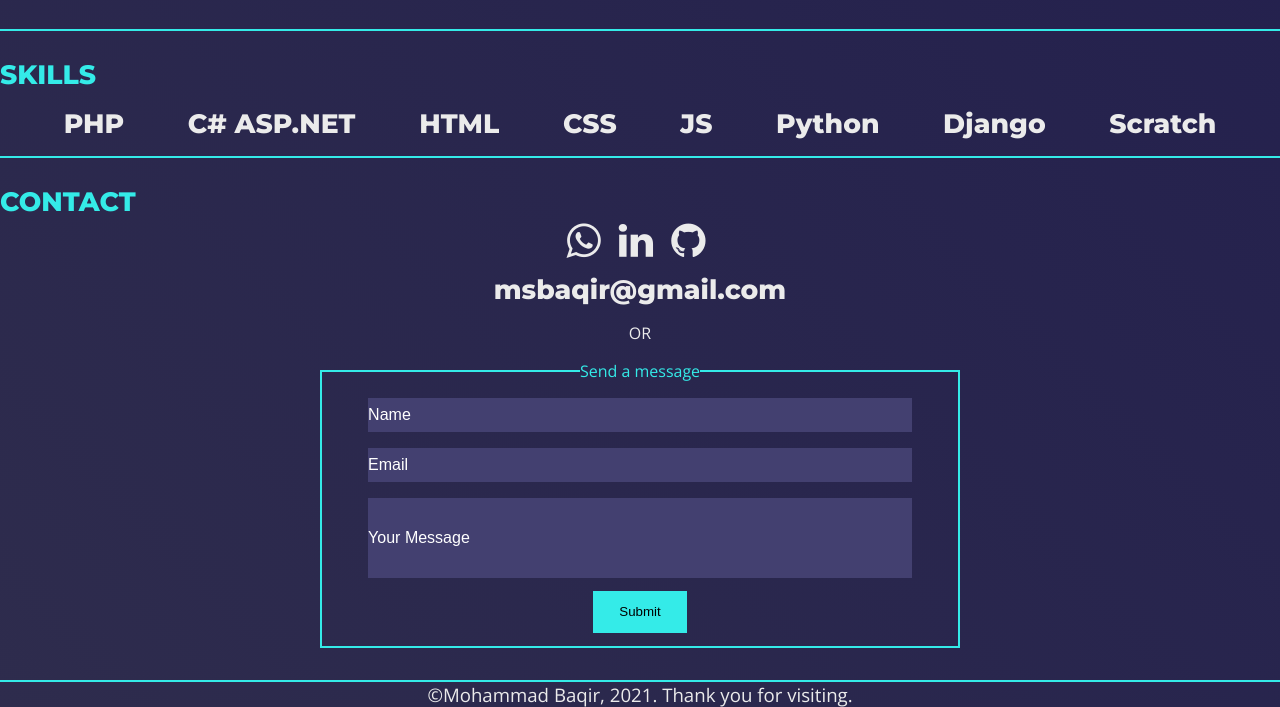
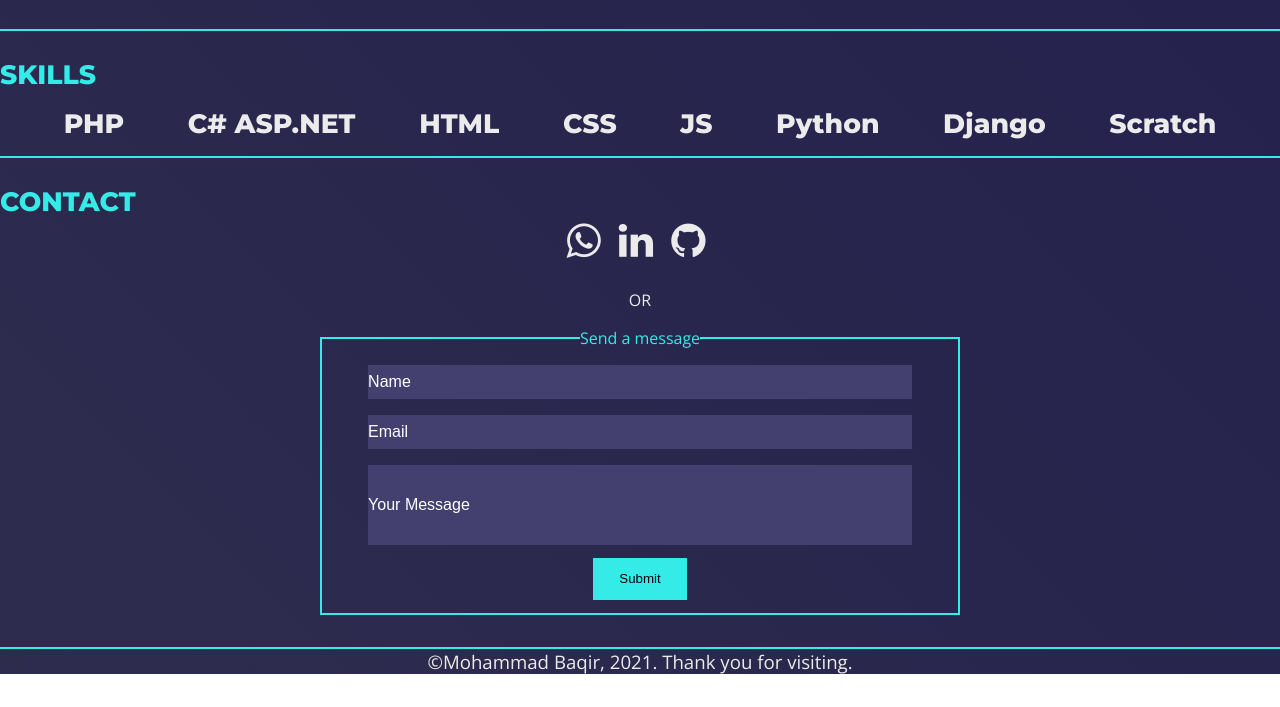
Before and after one commit to m-baqir/MyPortfolio, a plain HTML site: page index.html in a window 1280 px wide. Shown: the part 1115-1822 px from the top of the page. After the commit the page ends 1789 px from the top, so only its background shows below. Drawn offline with nearby package versions, Linux system fonts and the light colour scheme.

Commit message:
Update index.html
comment out email

```diff
--- a/index.html
+++ b/index.html
@@ -186,7 +186,7 @@
       <a class="fa fa-github" href="https://github.com/m-baqir"></a>
     </div>
     <div class="contactcontainer">
-      <span class="hoverblue">msbaqir@gmail.com</span>
+      <!--<span class="hoverblue">msbaqir@gmail.com</span>-->
       <span class="or">OR</span>
       <!--*continue work here-->
       <form action="https://formspree.io/f/xnqlrbzq" method="post">
```
